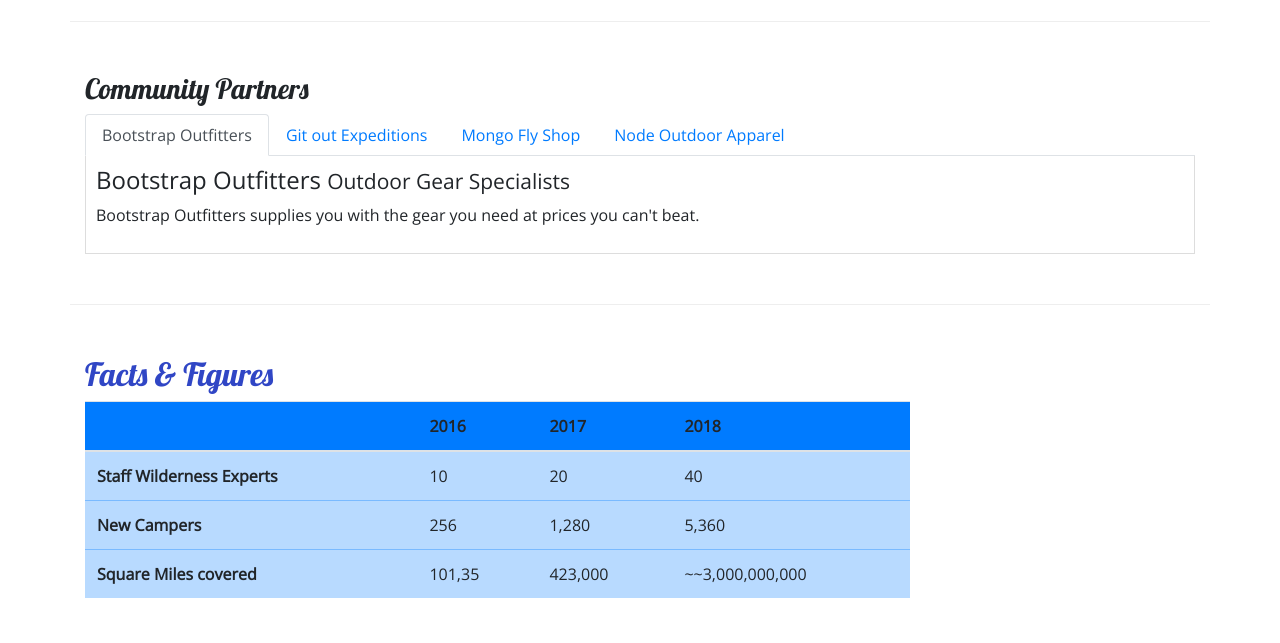
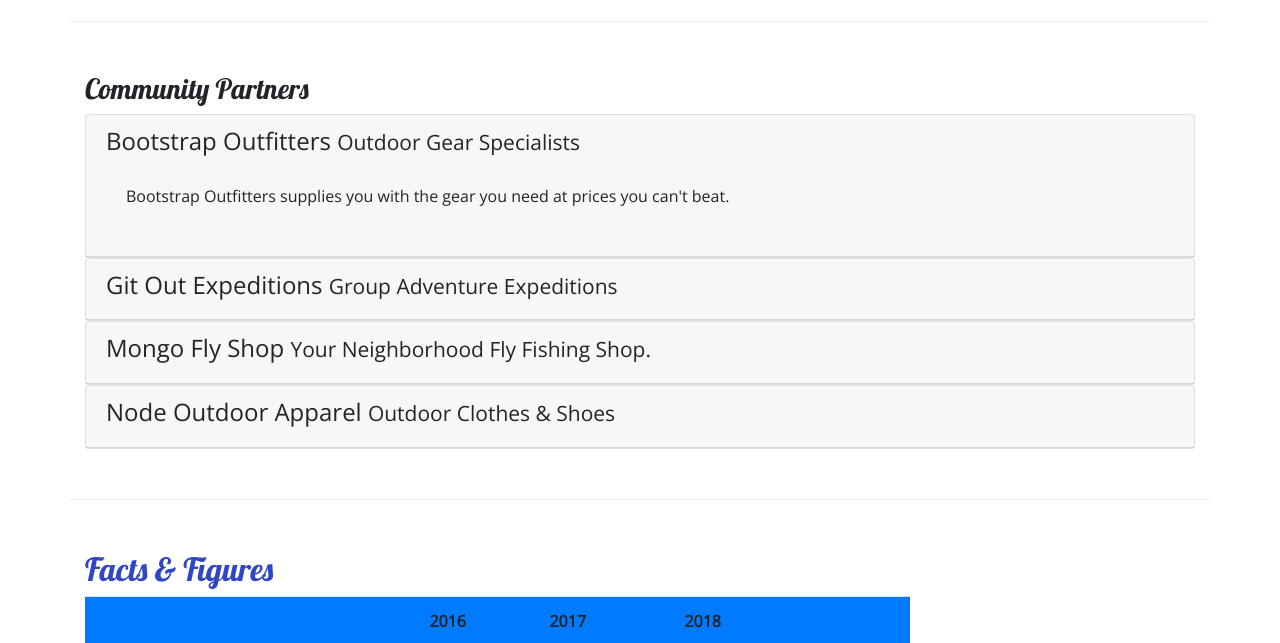
Before and after one commit to ninetailedcoder/My-First-Bootstrap-Project, a website: page aboutus.html in a window 1280 px wide. Shown: the part 910-1553 px from the top of the page. Drawn offline with nearby package versions, Linux system fonts and the light colour scheme.

```diff
--- a/aboutus.html
+++ b/aboutus.html
@@ -98,28 +98,47 @@
         <div class="row row-content">
             <div class="col">
                 <h3>Community Partners</h3>
-                <ul class="nav nav-tabs">
-                    <li class="nav-item"><a class="nav-link active" href="#Bootstrap" role="tab" data-toggle="tab">Bootstrap Outfitters</a></li>
-                    <li class="nav-item"><a  class="nav-link" href="#Git" role="tab" data-toggle="tab">Git out Expeditions</a></li>
-                    <li class="nav-item"><a  class="nav-link" href="#Mongo" role="tab" data-toggle="tab">Mongo Fly Shop</a></li>
-                    <li class="nav-item"><a  class="nav-link" href="#Node" role="tab" data-toggle="tab">Node Outdoor Apparel</a></li>
-                </ul>
-                <div class="tab-content">
-                    <div role="tabpanel" class="tab-pane fade show active" id="Bootstrap">
-                        <h4>Bootstrap Outfitters <small>Outdoor Gear Specialists</small></h4>
-                        <p class="d-none d-sm-block">Bootstrap Outfitters supplies you with the gear you need at prices you can't beat.</p>
+                <div id="accordion">
+                    <div class="card">
+                        <div role="tab" class="card-header">
+                            <h4><a data-toggle="collapse" data-target="#bootstrap">Bootstrap Outfitters <small>Outdoor Gear Specialists</small></a>
+                            </h4>
+                            <div class="collapse show" id="bootstrap" data-parent="#accordion">
+                                <div class="card-body">
+                                    <p class="d-none d-sm-block">Bootstrap Outfitters supplies you with the gear you need at prices you can't beat.</p>
+                                </div>
+                            </div>
+                        </div>
                     </div>
-                    <div role="tabpanel" class="tab-pane fade" id="Git">
-                        <h4>Git Out Expeditions <small>Group Adventure Expeditions</small></h4>
-                        <p class="d-none d-sm-block">Join Git Out Expeditions to explore new horizons with a group of other adventurers!</p>
+                    <div class="card">
+                        <div role="tab" class="card-header">
+                            <h4><a class="collapsed" data-toggle="collapse" data-target="#git">Git Out Expeditions <small>Group Adventure Expeditions</small></a></h4>
+                            <div class="collapse" id="git" data-parent="#accordion">
+                                <div class="card-body">
+                                    <p class="d-none d-sm-block">Join Git Out Expeditions to explore new horizons with a group of other adventurers!</p>
+                                </div>
+                            </div>
+                        </div>
                     </div>
-                    <div role="tabpanel" class="tab-pane fade" id="Mongo">
-                        <h4>Mongo Fly Shop <small>Your Neighborhood Fly Fishing Shop.</small></h4>
-                        <p class="d-none d-sm-block">Need a new fishing pole, a tacklebox, or flies of all kinds? Stop by Mongo Fly Shop.</p>
+                    <div class="card">
+                        <div role="tab" class="card-header">
+                            <h4><a class="collapsed" data-toggle="collapse" data-target="#mongo">Mongo Fly Shop <small>Your Neighborhood Fly Fishing Shop.</small></a></h4>
+                            <div class="collapse" id="mongo" data-parent="#accordion">
+                                <div class="card-body">
+                                    <p class="d-none d-sm-block">Need a new fishing pole, a tacklebox, or flies of all kinds? Stop by Mongo Fly Shop.</p>
+                                </div>
+                            </div>
+                        </div>
                     </div>
-                    <div role="tabpanel" class="tab-pane fade" id="Node">
-                        <h4>Node Outdoor Apparel <small>Outdoor Clothes & Shoes</small></h4>
-                        <p class="d-none d-sm-block">From polar fleeces to swimsuits, hiking boots to waders, a visit to Node will be sure to get you covered.</p>
+                    <div class="card">
+                        <div role="tab" class="card-header">
+                            <h4><a class="collapsed" data-toggle="collapse" data-target="#node">Node Outdoor Apparel <small>Outdoor Clothes & Shoes</small></a></h4>
+                            <div class="collapse" id="node" data-parent="#accordion">
+                                <div class="card-body">
+                                    <p class="d-none d-sm-block">From polar fleeces to swimsuits, hiking boots to waders, a visit to Node will be sure to get you covered.</p>
+                                </div>
+                            </div>
+                        </div>
                     </div>
                 </div>
             </div>
--- a/css/styles.css
+++ b/css/styles.css
@@ -36,8 +36,7 @@
     background-color: #901cad;
 }
 
-.tab-content {
-    border: 1px solid #ddd;
-    border-top: none;
-    padding: 10px;
+a, a:hover {
+    color: inherit;
+    text-decoration: none;
 }
```
Also changed, not shown: index.html (+6 -1 lines).
